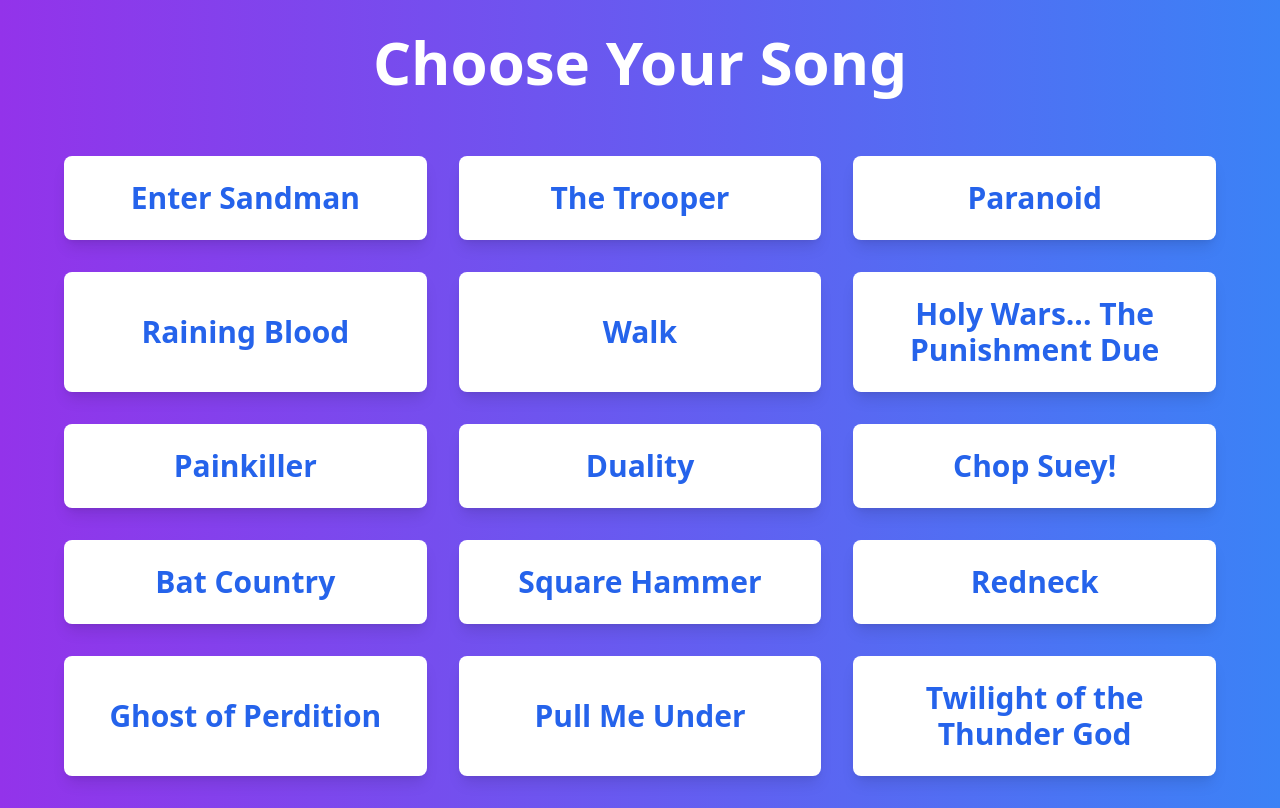
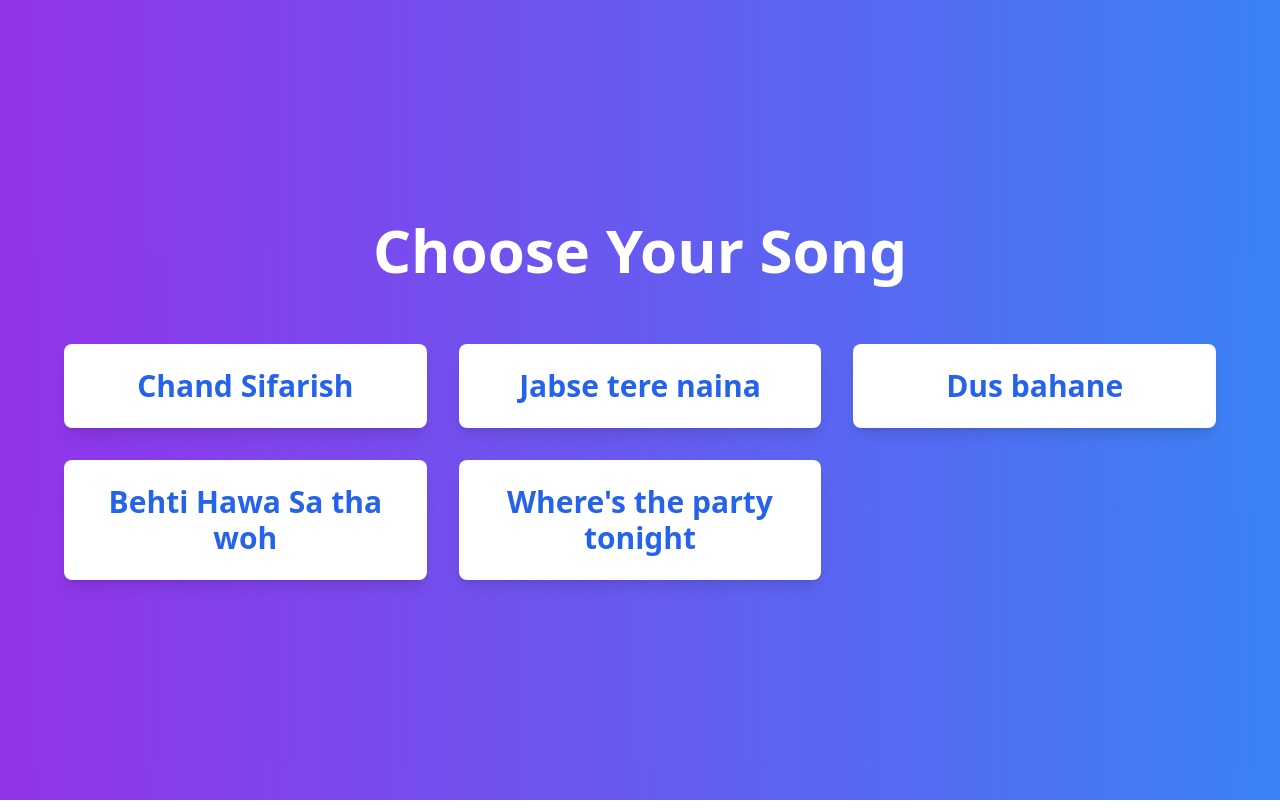
Before and after one commit to S1D007/Shaan, a Next.js app: page /control in a window 1280 px wide. Built offline with nearby package versions, Linux system fonts and the light colour scheme; no server answers.

Commit message:
adasdada

```diff
--- a/constants.ts
+++ b/constants.ts
@@ -3,19 +3,9 @@ export const FQDN = "https://api.gokapturehub.com";
 export const API_URL = `${FQDN}/collage-ranking`;
 
 export const SONG_LISTS = [
-    "Enter Sandman",
-    "The Trooper",
-    "Paranoid",
-    "Raining Blood",
-    "Walk",
-    "Holy Wars... The Punishment Due",
-    "Painkiller",
-    "Duality",
-    "Chop Suey!",
-    "Bat Country",
-    "Square Hammer",
-    "Redneck",
-    "Ghost of Perdition",
-    "Pull Me Under",
-    "Twilight of the Thunder God"
-]
+  "Chand Sifarish",
+  "Jabse tere naina",
+  "Dus bahane",
+  "Behti Hawa Sa tha woh",
+  "Where's the party tonight",
+];
```
